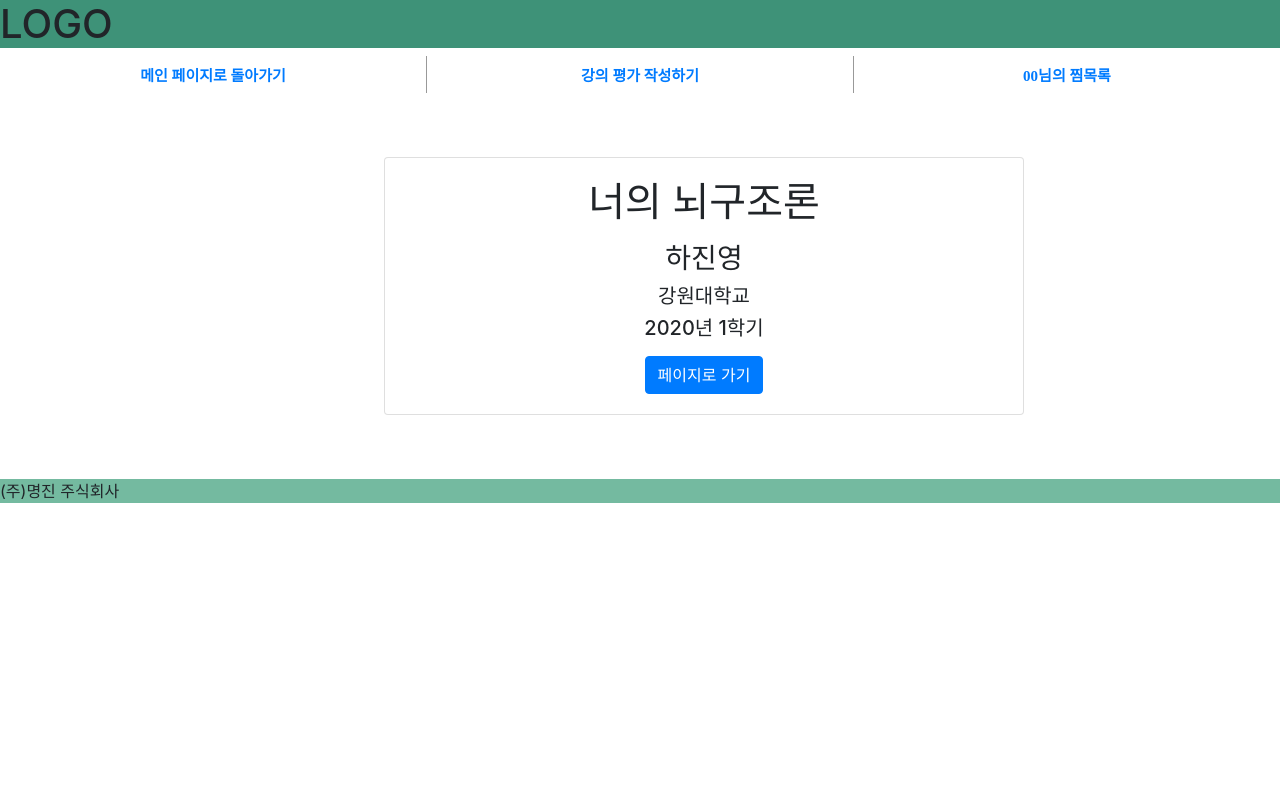
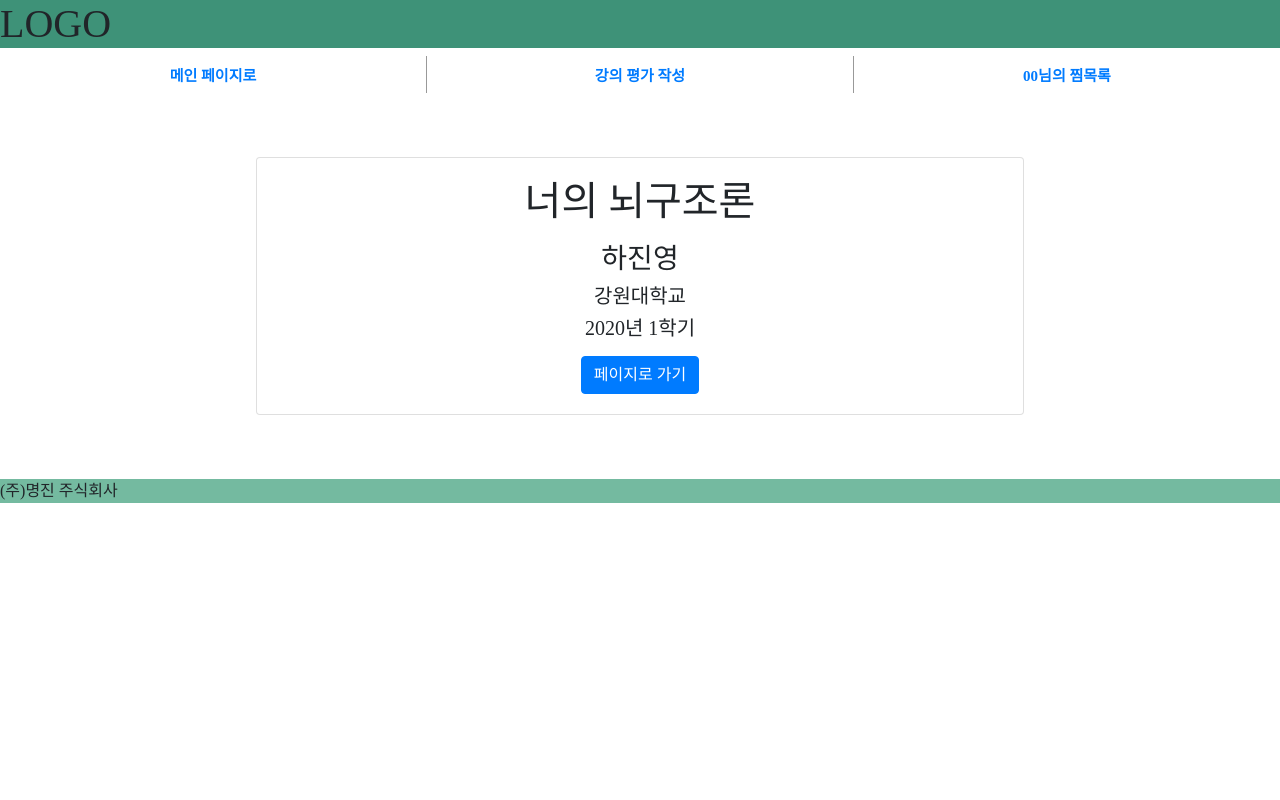
Before and after one commit to SMJin/Univ-lecture-scoring-site, a Django app: page / in a window 1280 px wide. Run offline with Django 3.2, Linux system fonts and the light colour scheme; data comes from the database, SQL or seed files in the repository; some libraries are stand-ins or nearby versions; some web fonts are replaced.

Commit message:
200218 17:01 SAVE

```diff
--- a/lectureScoring/mainLecture/static/css/index.css
+++ b/lectureScoring/mainLecture/static/css/index.css
@@ -1,3 +1,15 @@
+@font-face {
+    font-family: 'BBTreeGB';
+    src: url('https://cdn.jsdelivr.net/gh/projectnoonnu/noonfonts_nine_@1.1/BBTreeGB.woff') format('woff');
+    font-weight: normal;
+    font-style: normal;
+}
+
+body {
+    font-family: 'BBTreeGB';
+}
+
 .card {
-    margin: 10px;
+    width: 60%;
+    margin: 5% auto;
 }
--- a/lectureScoring/mainLecture/templates/base.html
+++ b/lectureScoring/mainLecture/templates/base.html
@@ -13,10 +13,10 @@
     <nav>
         <ul class="nav nav-pills nav-justified">
             <li class="nav-item">
-              <a class="nav-link" href="{% url 'index' %}">메인 페이지로 돌아가기</a>
+              <a class="nav-link" href="{% url 'index' %}">메인 페이지로</a>
             </li>
             <li class="nav-item">
-              <a class="nav-link" href="#">강의 평가 작성하기</a>
+              <a class="nav-link" href="#">강의 평가 작성</a>
             </li>
             <li class="nav-item">
               <a class="nav-link" href="#">00님의 찜목록</a>
--- a/lectureScoring/mainLecture/templates/index.html
+++ b/lectureScoring/mainLecture/templates/index.html
@@ -2,8 +2,11 @@
 
     {% block content %}
 
+    {% load static %}
+    <link rel="stylesheet" href="{% static 'css/index.css' %}">
+
     {% for lecture in lecture.all %}
-        <div class="card text-center" style="width: 40rem; margin: 5% 30%;">
+        <div class="card text-center">
             <div class="card-body">
                 <h1 class="card-title">{{lecture.lecture_title}}</h1>
                 <p class="card-text">
```
